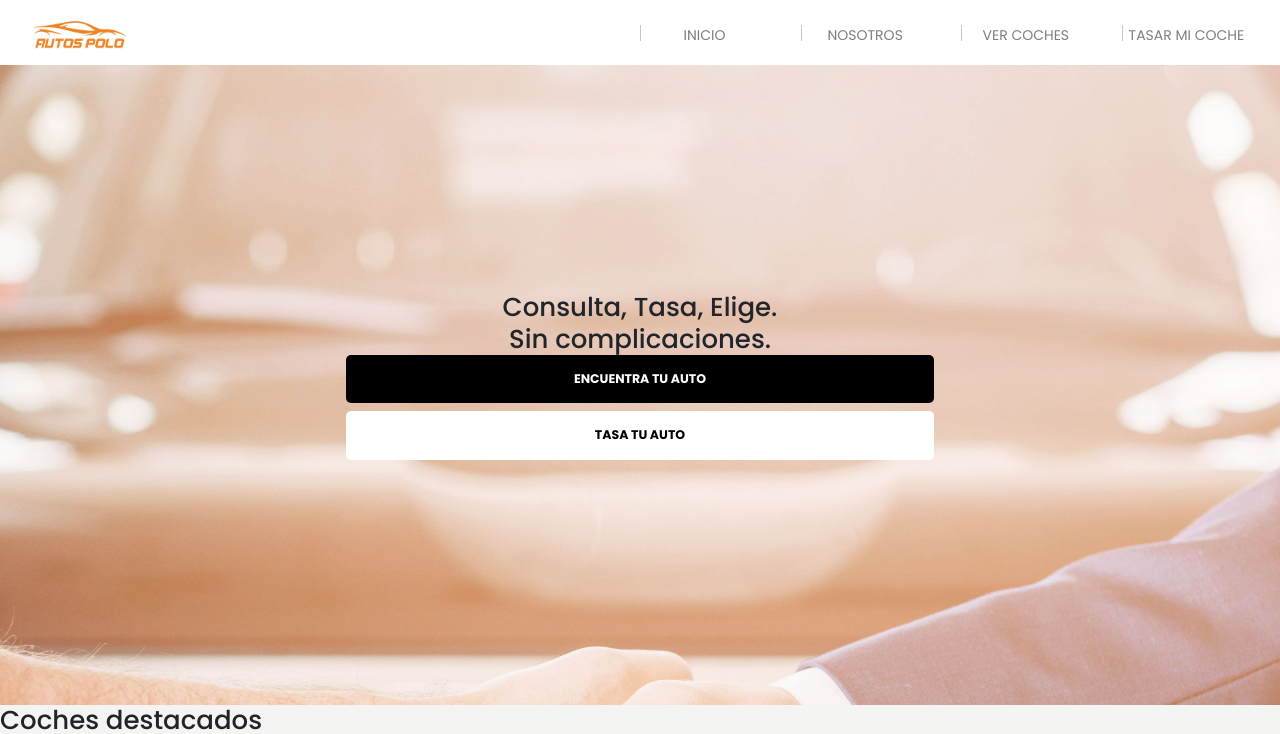
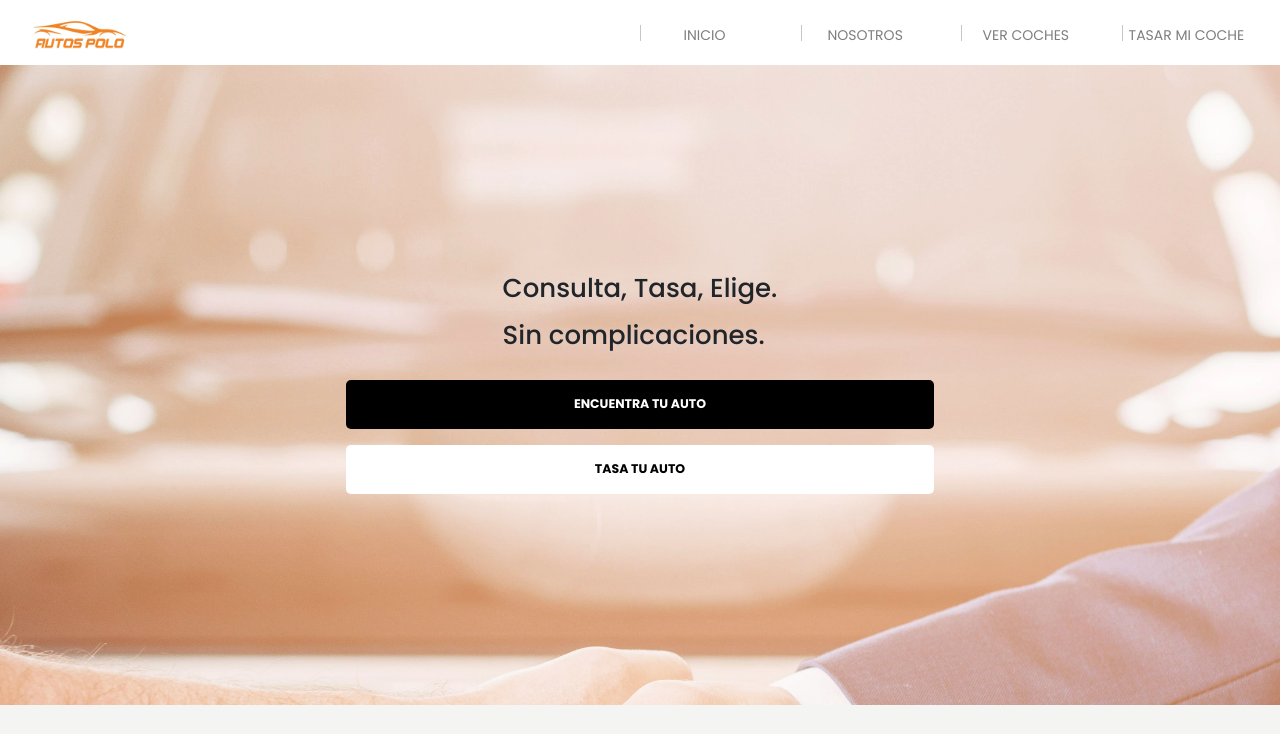
Before and after one commit to justinait/autospolo, a React (Vite) app: page / in a window 1280 px wide. Shown: the top 734 px of the page. Built offline with nearby package versions, Linux system fonts and the light colour scheme; a web font is replaced by a local one.

Commit message:
margins hero

```diff
--- a/src/Components/Home/Hero/Hero.css
+++ b/src/Components/Home/Hero/Hero.css
@@ -8,7 +8,10 @@
     align-items: center;
 }
 .heroContainer h2 {
-    margin: 0;
+    margin: 0.5em;
+}
+.heroText {
+    margin-bottom: 15px;
 }
 .button{
     font-size: 12.5px;
@@ -20,7 +23,7 @@
     padding: 15px 18px 15px 18px;
     border-radius: 5px;
     text-align: center;
-    margin-bottom: 0.5rem;
+    margin-bottom: 1rem;
 }
 .learnMore {
     margin-bottom: 1.4em;
--- a/src/Components/Home/Hero/Hero.jsx
+++ b/src/Components/Home/Hero/Hero.jsx
@@ -16,8 +16,10 @@ function Hero() {
   return (
     <div className='heroContainer' id='home'>
 
-      <h2 className={`fade-in ${showFirst ? 'visible' : ''}`}>Consulta, Tasa, Elige.</h2>
-      <h2 className={`fade-in ${showSecond ? 'visible' : ''}`}>Sin complicaciones.</h2>
+      <div className='heroText'>
+        <h2 className={`fade-in ${showFirst ? 'visible' : ''}`}>Consulta, Tasa, Elige.</h2>
+        <h2 className={`fade-in ${showSecond ? 'visible' : ''}`}>Sin complicaciones.</h2>
+      </div>
 
       {/* falta decir coches de 2da mano, en toda españa.. */}
       {/* <h2>Coches a la carta y financiación a tu medida, sin complicaciones.</h2> */}
--- a/src/index.css
+++ b/src/index.css
@@ -15,6 +15,11 @@ body {
 /* gris oscuro #383838 */
 h2 {
   font-size: 26px;
-  /* line-height: 1.3; */
+  line-height: 1.3;
+  margin-bottom: 0rem;
   font-weight: 500;
+  margin: 1em 0;
 }
+h3 {
+  margin-bottom: 1em;
+}
```
Also changed, not shown: public/images/stan.jpg.
